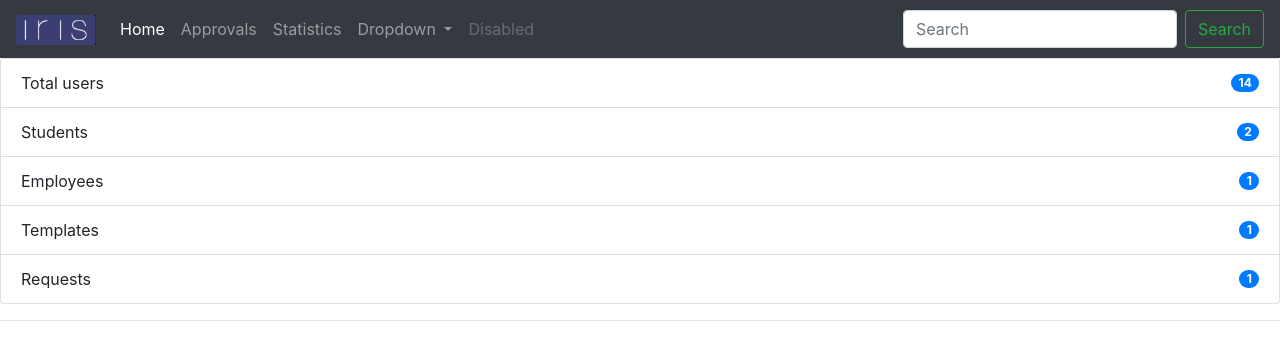
After one commit to yukitya-1811/Request-Approval-Website, a Django app: page /stats/ in a window 1280 px wide. The commit adds this page. Shown: the top 360 px of the page. Run offline with Django 4.2, Linux system fonts and the light colour scheme; some libraries are stand-ins or nearby versions.

Commit message:
Added Approvals and Statistics pages

```diff
--- a/IRIS/settings.py
+++ b/IRIS/settings.py
@@ -117,6 +117,9 @@ USE_TZ = True
 # https://docs.djangoproject.com/en/4.2/howto/static-files/
 
 STATIC_URL = 'static/'
+STATICFILES_DIRS = [
+    BASE_DIR / "approvals/static",
+]
 
 # Default primary key field type
 # https://docs.djangoproject.com/en/4.2/ref/settings/#default-auto-field
--- /dev/null
+++ b/approvals/templates/approvals/approvals.html
@@ -0,0 +1,6 @@
+{% extends 'approvals/homepage.html' %}
+{% block content %}
+
+<h2> Approvals </h2>
+
+{% endblock %}
--- a/approvals/templates/approvals/homepage.html
+++ b/approvals/templates/approvals/homepage.html
@@ -1 +1,24 @@
-<h1> HOMEPAGE </h1>
+<!doctype html>
+<html lang="en">
+  <head>
+    <title> Approvals </title>
+    <!-- Required meta tags -->
+    <meta charset="utf-8">
+    <meta name="viewport" content="width=device-width, initial-scale=1, shrink-to-fit=no">
+
+    <!-- Bootstrap CSS -->
+    <link rel="stylesheet" href="https://cdn.jsdelivr.net/npm/bootstrap@4.0.0/dist/css/bootstrap.min.css" integrity="sha384-Gn5384xqQ1aoWXA+058RXPxPg6fy4IWvTNh0E263XmFcJlSAwiGgFAW/dAiS6JXm" crossorigin="anonymous">
+  </head>
+  <body>
+    {% include 'approvals/navbar.html' %}
+    {% block content %}
+    {% endblock %}
+    <hr>
+
+    <!-- Optional JavaScript -->
+    <!-- jQuery first, then Popper.js, then Bootstrap JS -->
+    <script src="https://code.jquery.com/jquery-3.2.1.slim.min.js" integrity="sha384-KJ3o2DKtIkvYIK3UENzmM7KCkRr/rE9/Qpg6aAZGJwFDMVNA/GpGFF93hXpG5KkN" crossorigin="anonymous"></script>
+    <script src="https://cdn.jsdelivr.net/npm/popper.js@1.12.9/dist/umd/popper.min.js" integrity="sha384-ApNbgh9B+Y1QKtv3Rn7W3mgPxhU9K/ScQsAP7hUibX39j7fakFPskvXusvfa0b4Q" crossorigin="anonymous"></script>
+    <script src="https://cdn.jsdelivr.net/npm/bootstrap@4.0.0/dist/js/bootstrap.min.js" integrity="sha384-JZR6Spejh4U02d8jOt6vLEHfe/JQGiRRSQQxSfFWpi1MquVdAyjUar5+76PVCmYl" crossorigin="anonymous"></script>
+  </body>
+</html>
--- /dev/null
+++ b/approvals/templates/approvals/navbar.html
@@ -0,0 +1,41 @@
+{% load static %}
+<nav class="navbar navbar-expand-lg navbar-dark bg-dark">
+    <a class="navbar-brand" href="">
+        <img src="{% static 'iris.png'%}" width="80" height="30" alt="">
+    </a>
+    <button class="navbar-toggler" type="button" data-toggle="collapse" data-target="#navbarSupportedContent" aria-controls="navbarSupportedContent" aria-expanded="false" aria-label="Toggle navigation">
+      <span class="navbar-toggler-icon"></span>
+    </button>
+
+    <div class="collapse navbar-collapse" id="navbarSupportedContent">
+      <ul class="navbar-nav mr-auto">
+        <li class="nav-item active">
+          <a class="nav-link" href="{% url 'home' %}">Home <span class="sr-only">(current)</span></a>
+        </li>
+        <li class="nav-item">
+          <a class="nav-link" href="{% url 'approvals' %}">Approvals</a>
+        </li>
+        <li class="nav-item">
+            <a class="nav-link" href="{% url 'stats' %}">Statistics</a>
+          </li>
+        <li class="nav-item dropdown">
+          <a class="nav-link dropdown-toggle" href="#" id="navbarDropdown" role="button" data-toggle="dropdown" aria-haspopup="true" aria-expanded="false">
+            Dropdown
+          </a>
+          <div class="dropdown-menu" aria-labelledby="navbarDropdown">
+            <a class="dropdown-item" href="#">Action</a>
+            <a class="dropdown-item" href="#">Another action</a>
+            <div class="dropdown-divider"></div>
+            <a class="dropdown-item" href="#">Something else here</a>
+          </div>
+        </li>
+        <li class="nav-item">
+          <a class="nav-link disabled" href="#">Disabled</a>
+        </li>
+      </ul>
+      <form class="form-inline my-2 my-lg-0">
+        <input class="form-control mr-sm-2" type="search" placeholder="Search" aria-label="Search">
+        <button class="btn btn-outline-success my-2 my-sm-0" type="submit">Search</button>
+      </form>
+    </div>
+  </nav>
--- /dev/null
+++ b/approvals/templates/approvals/stats.html
@@ -0,0 +1,28 @@
+{% extends 'approvals/homepage.html' %}
+
+{% block content %}
+
+<ul class="list-group">
+    <li class="list-group-item d-flex justify-content-between align-items-center">
+      Total users
+      <span class="badge badge-primary badge-pill">14</span>
+    </li>
+    <li class="list-group-item d-flex justify-content-between align-items-center">
+      Students
+      <span class="badge badge-primary badge-pill">2</span>
+    </li>
+    <li class="list-group-item d-flex justify-content-between align-items-center">
+      Employees
+      <span class="badge badge-primary badge-pill">1</span>
+    </li>
+    <li class="list-group-item d-flex justify-content-between align-items-center">
+        Templates
+        <span class="badge badge-primary badge-pill">1</span>
+    </li>
+    <li class="list-group-item d-flex justify-content-between align-items-center">
+        Requests
+        <span class="badge badge-primary badge-pill">1</span>
+    </li>
+  </ul>
+
+{% endblock %}
--- a/approvals/urls.py
+++ b/approvals/urls.py
@@ -4,4 +4,6 @@ from . import views
 
 urlpatterns = [
     path('', views.home, name='home'),
+    path('approvals/', views.approvalPage, name='approvals'),
+    path('stats/', views.statsPage, name='stats'),
 ]
--- a/approvals/views.py
+++ b/approvals/views.py
@@ -4,3 +4,9 @@ from django.shortcuts import render
 
 def home(request):
     return render(request, 'approvals/homepage.html')
+
+def approvalPage(request):
+    return render(request, 'approvals/approvals.html')
+
+def statsPage(request):
+    return render(request, 'approvals/stats.html')
```
Also changed, not shown: approvals/models.py (+3 -4 lines), approvals/migrations/0001_initial.py (added), approvals/static/iris.png (added), db.sqlite3.
